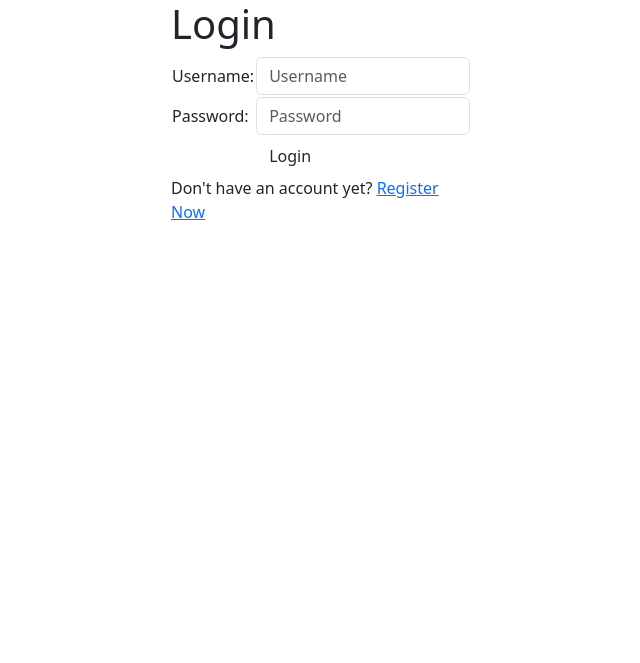
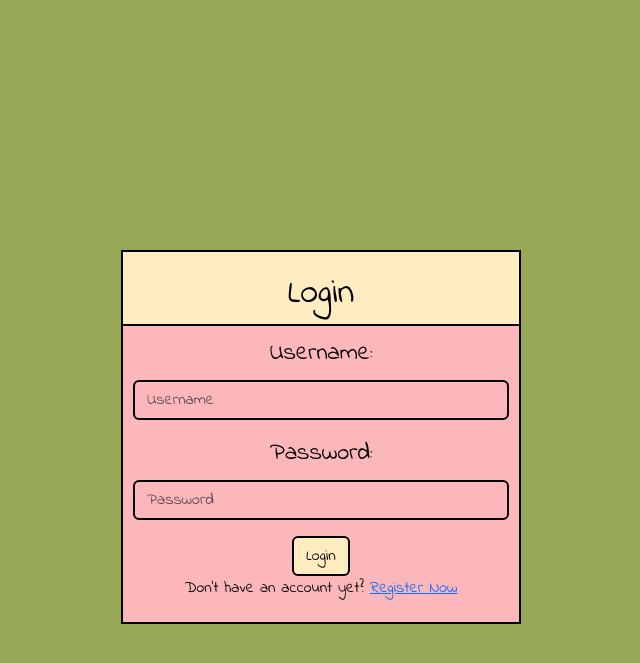
Before and after one commit to syifamahira/bookstore, a Django app: page /login/ in a window 1280 px wide. Shown: the top 663 px of the page, without its empty margins (319-959 px from the left). Run offline with Django 4.2, Linux system fonts and the light colour scheme.

Commit message:
done tugas 5

```diff
--- a/main/templates/login.html
+++ b/main/templates/login.html
@@ -5,36 +5,72 @@
 {% endblock meta %}
 
 {% block content %}
+<style>
 
-<style>
-    .login {
-        width: 300px; /* set width*/
-        margin: 0 auto; /* taro di center*/
+    /*ubah warna teks input*/
+    input[type=text], input[type=password] {
+        background-color: #FCB7BA;
+        color: black;
+        border: 2px solid #000;
+    }
+
+    body{
+        background-color: #96A856;
+    }
+
+    .centered {
+        position: absolute;
+        top: 50%;
+        left: 50%;
+        transform: translate(-50%, -50%);
+        background-color: #FFECC1;
+        color: black;
+        padding: 20px;
+        text-align: center;
+        border: 2px solid #000;
+        margin: 0;
+        font-family: 'Indie Flower';
+        font-size: 24px;
+    }
+
+    .centered-title{
+        font-size: 36px;
+
+    }
+
+    .background {
+        position: absolute;
+        top: 75%;
+        left: 50%;
+        transform: translate(-50%, -50%);
+        background-color: #FCB7BA;
+        padding: 10px;
+        border: 2px solid #000;
+        margin-top: 0;
     }
 </style>
 
-<div class="login">
+<div class="container mt-5">
+    <div class="row justify-content-center">
+        <div class="col-md-6">
 
-    <h1>Login</h1>
+            <div class="centered" style="width: 400px; height: 300px;">
+                <h5 class="centered-title">Login</h5>
 
+                <div class="background" style="width: 400px; height: 300px;">
                     <form method="POST" action="">
                         {% csrf_token %}
-        <table>
-            <tr>
-                <td>Username: </td>
-                <td><input type="text" name="username" placeholder="Username" class="form-control"></td>
-            </tr>
-
-            <tr>
-                <td>Password: </td>
-                <td><input type="password" name="password" placeholder="Password" class="form-control"></td>
-            </tr>
-
-            <tr>
-                <td></td>
-                <td><input class="btn login_btn" type="submit" value="Login"></td>
-            </tr>
-        </table>
+                        <div class="mb-3">
+                            <label for="username" class="form-label">Username:</label>
+                            <input type="text" id="username" name="username" placeholder="Username" class="form-control">
+                        </div>
+                        <div class="mb-3">
+                            <label for="password" class="form-label">Password:</label>
+                            <input type="password" id="password" name="password" placeholder="Password" class="form-control">
+                        </div>
+                        <div class="text-center">
+                            <input class="btn btn-primary" type="submit" value="Login" style="background-color: #FFECC1; color: #000; border: 2px solid #000;">
+                        </div>
                     </form>
 
                     {% if messages %}
@@ -45,8 +81,13 @@
                     </ul>
                 {% endif %}
 
-    Don't have an account yet? <a href="{% url 'main:register' %}">Register Now</a>
+                <p style="font-size: 16px;">Don't have an account yet? <a href="{% url 'main:register' %}">Register Now</a></p>
+                </div>
+            </div>
 
         </div>
+    </div>
 
+
+</div>
 {% endblock content %}
--- a/templates/base.html
+++ b/templates/base.html
@@ -6,13 +6,17 @@
         <meta
             name="viewport"
             content="width=device-width, initial-scale=1.0"
+
         />
+        <link href="https://fonts.googleapis.com/css?family=Indie+Flower" rel="stylesheet">
+
         {% block meta %}
         {% endblock meta %}
         <link href="https://cdn.jsdelivr.net/npm/bootstrap@5.3.2/dist/css/bootstrap.min.css" rel="stylesheet" integrity="sha384-T3c6CoIi6uLrA9TneNEoa7RxnatzjcDSCmG1MXxSR1GAsXEV/Dwwykc2MPK8M2HN" crossorigin="anonymous">
         <script src="https://code.jquery.com/jquery-3.6.0.min.js" integrity="sha384-KyZXEAg3QhqLMpG8r+J4jsl5c9zdLKaUk5Ae5f5b1bw6AUn5f5v8FZJoMxm6f5cH1" crossorigin="anonymous"></script>
         <script src="https://cdn.jsdelivr.net/npm/@popperjs/core@2.11.8/dist/umd/popper.min.js" integrity="sha384-I7E8VVD/ismYTF4hNIPjVp/Zjvgyol6VFvRkX/vR+Vc4jQkC+hVqc2pM8ODewa9r" crossorigin="anonymous"></script>
         <script src="https://cdn.jsdelivr.net/npm/bootstrap@5.3.2/dist/js/bootstrap.min.js" integrity="sha384-BBtl+eGJRgqQAUMxJ7pMwbEyER4l1g+O15P+16Ep7Q9Q+zqX6gSbd85u4mG4QzX+" crossorigin="anonymous"></script>
+
 
     </head>
 
```
Also changed, not shown: main/templates/main.html (+80 -7 lines). Lines whose indentation alone changed are shown as unchanged.
